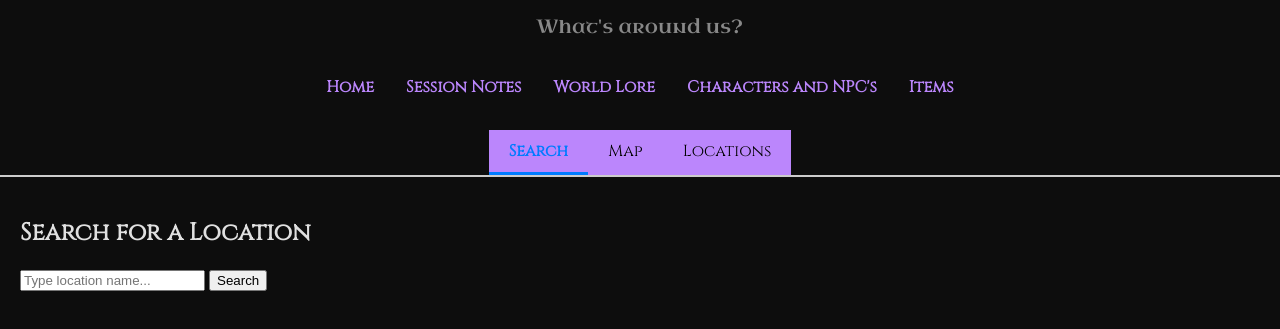
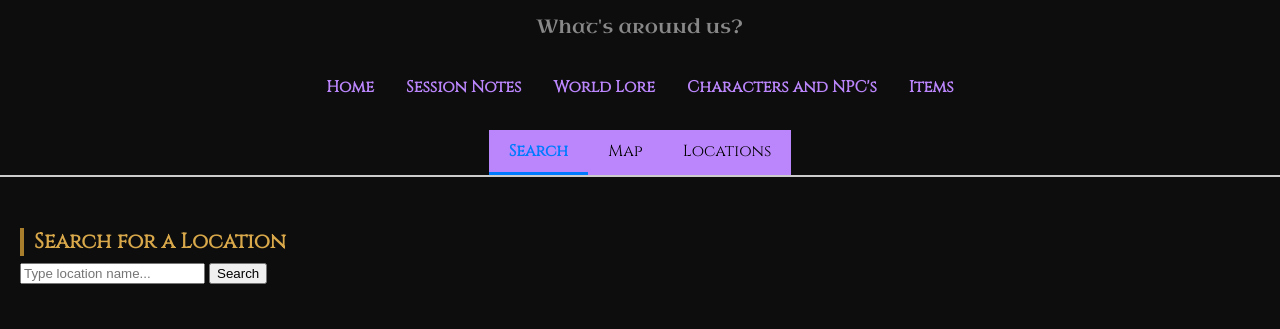
Before and after one commit to SpaceCommander-0025/DarknessDevours, a plain HTML site: page map.html in a window 1280 px wide. Shown: the part 119-448 px from the top of the page. Drawn offline with Linux system fonts and the light colour scheme.

Commit message:
Update style.css

```diff
--- a/style.css
+++ b/style.css
@@ -84,7 +84,7 @@ h3 {
 }
 
 /* h4 - sub-section title  */
-h4 {
+h2, h4 {
   font-family: 'Cinzel', serif;
   font-size: 1.3rem;
   color: #d8a84a;
```
